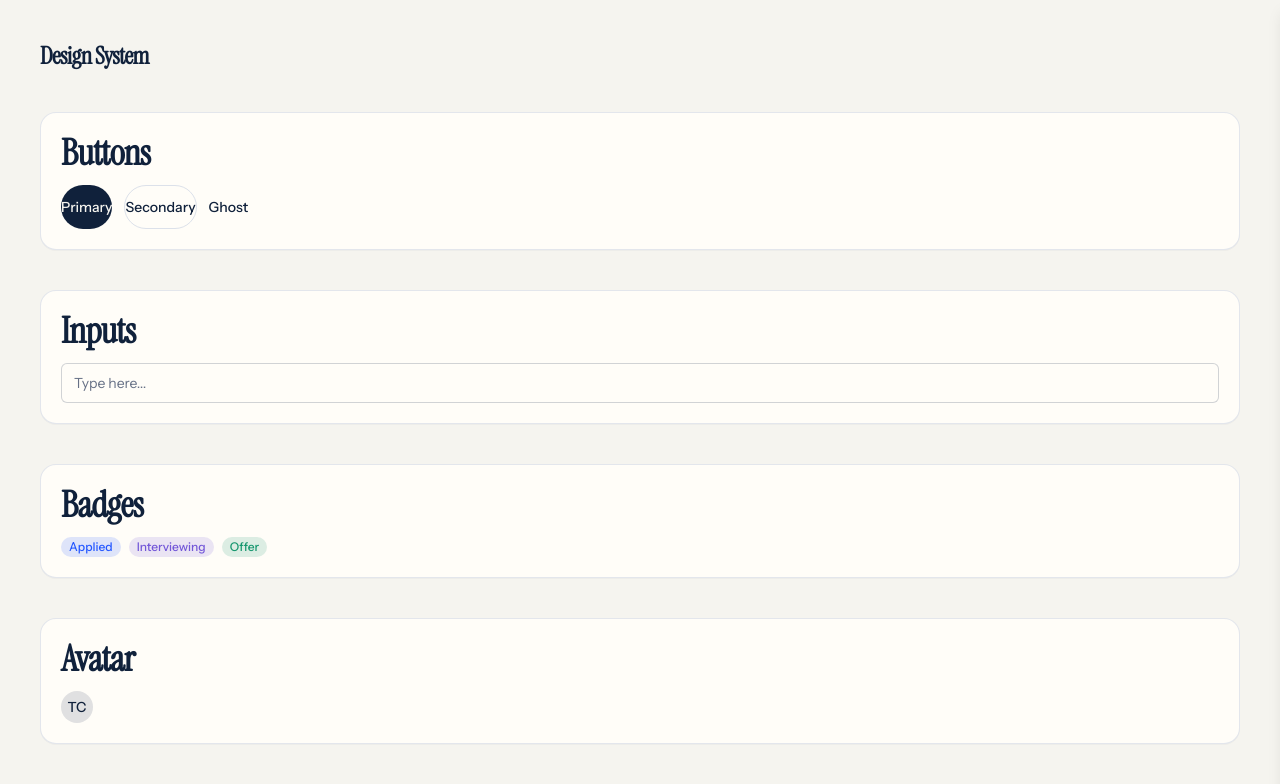
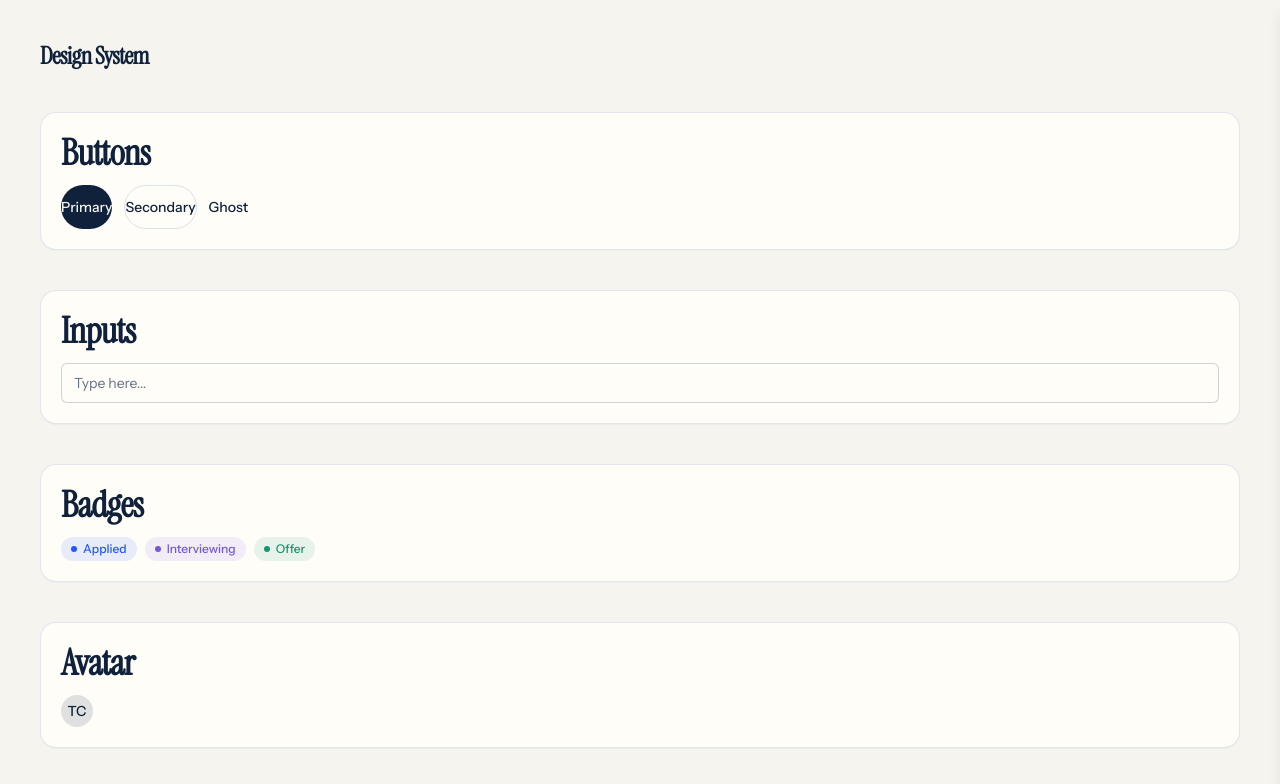
Before and after one commit to Wuraola-Adebisi/Momentum, a React (Vite) app: page /design-system in a window 1280 px wide. Shown: the top 784 px of the page. Built offline with nearby package versions, Linux system fonts and the light colour scheme; no server answers.

Commit message:
refactor: refresh momentum visual system

```diff
--- a/src/components/ui/Badge.tsx
+++ b/src/components/ui/Badge.tsx
@@ -1,40 +1,17 @@
 import React from "react";
 import clsx from "clsx";
 
-type BadgeVariant =
-  | "default"
-  | "applied"
-  | "interviewing"
-  | "offer"
-  | "rejected";
+type BadgeVariant = "default"|"applied"|"interviewing"|"offer"|"rejected";
+interface BadgeProps { children: React.ReactNode; variant?: BadgeVariant; }
 
-interface BadgeProps {
-  children: React.ReactNode;
-  variant?: BadgeVariant;
-}
-
-export const Badge: React.FC<BadgeProps> = ({
-  children,
-  variant = "default",
-}) => {
-  const base =
-    "inline-flex items-center px-2 py-0.5 text-xs font-medium rounded-full";
-
-  const variants: Record<BadgeVariant, string> = {
-    default: "bg-muted/10 text-ink",
-
-    applied: "bg-status-applied/15 text-status-applied",
-
-    interviewing: "bg-status-interviewing/15 text-status-interviewing",
-
-    offer: "bg-status-offer/15 text-status-offer",
-
-    rejected: "bg-status-rejected/15 text-status-rejected",
+export const Badge: React.FC<BadgeProps> = ({ children, variant="default" }) => {
+  const variants: Record<BadgeVariant,string> = {
+    default:"bg-ink/5 text-ink", applied:"bg-status-applied/10 text-status-applied",
+    interviewing:"bg-status-interviewing/10 text-status-interviewing", offer:"bg-status-offer/10 text-status-offer",
+    rejected:"bg-status-rejected/10 text-status-rejected",
   };
-
-  return (
-    <span className={clsx(base, variants[variant])}>
-      {children}
-    </span>
-  );
+  return <span className={clsx("inline-flex items-center gap-1.5 rounded-full px-2.5 py-1 text-xs font-medium",variants[variant])}>
+    {variant !== "default" && <span className={clsx("h-1.5 w-1.5 rounded-full",variant==="applied"&&"bg-status-applied",variant==="interviewing"&&"bg-status-interviewing",variant==="offer"&&"bg-status-offer",variant==="rejected"&&"bg-status-rejected")} aria-hidden="true" />}
+    {children}
+  </span>;
 };
```
